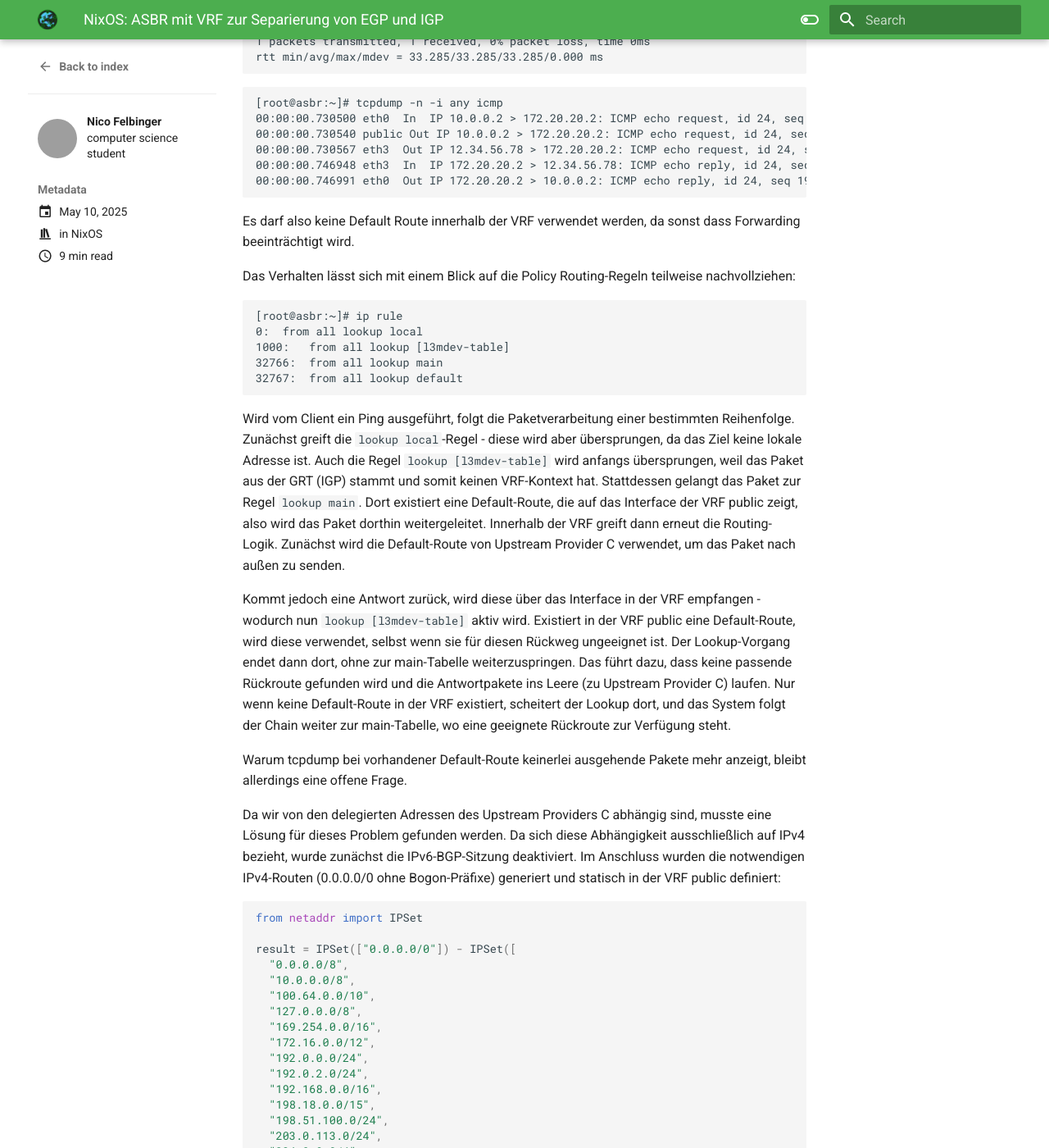
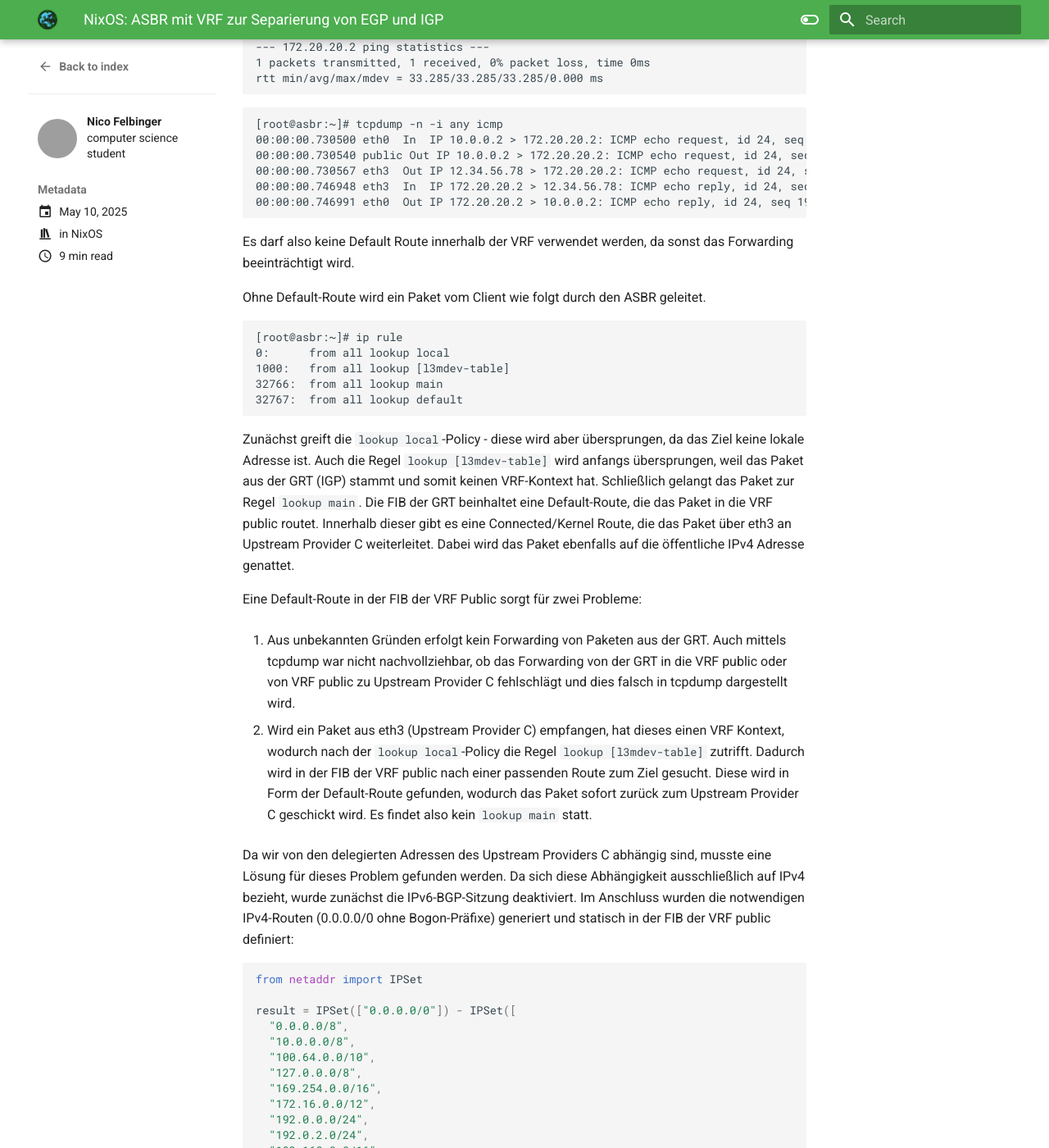
Before and after one commit to felbingereu/website, an MkDocs documentation site: the page built from docs/blog/posts/asbr-igp-egp-separation-using-vrf.md, in a window 1280 px wide and 1400 px high, scrolled down 2295 px. Shown: the whole window at 82% size. Built offline with MkDocs 1.6.1 and Material for MkDocs 9.7.7, drawn with Linux system fonts in a browser that asks for light colours; plug-ins that fetch from the network failed and are left out; some of the changed text lies outside the part shown; grey boxes are pictures that could not be loaded.

Commit message:
blog/posts/asbr-vrf-separation: improve wording

````diff
--- a/docs/blog/posts/asbr-igp-egp-separation-using-vrf.md
+++ b/docs/blog/posts/asbr-igp-egp-separation-using-vrf.md
@@ -145,6 +145,12 @@
 *> 0.0.0.0/0        172.20.20.1                             0 ASN_UPSTREAM_C i
 
 Total number of prefixes 1 (1 filtered)
+```
+
+Die Default-Route wird gefiltert und erscheint daher nicht in den akzeptierten Routen,
+die in die RIB übernommen werden:
+```
+[root@asbr:~]# vtysh -c 'show ip bgp vrf public neighbors 172.20.20.1 routes'
 ```
 </details>
 
@@ -203,41 +209,42 @@
 00:00:00.746991 eth0  Out IP 172.20.20.2 > 10.0.0.2: ICMP echo reply, id 24, seq 19, length 64
 ```
 
-Es darf also keine Default Route innerhalb der VRF verwendet werden, da sonst dass Forwarding beeinträchtigt wird.
+Es darf also keine Default Route innerhalb der VRF verwendet werden, da sonst das Forwarding beeinträchtigt wird.
 
-Das Verhalten lässt sich mit einem Blick auf die Policy Routing-Regeln teilweise nachvollziehen:
+
+Ohne Default-Route wird ein Paket vom Client wie folgt durch den ASBR geleitet.
 
 ```
 [root@asbr:~]# ip rule
-0:	from all lookup local
+0:	    from all lookup local
 1000:	from all lookup [l3mdev-table]
 32766:	from all lookup main
 32767:	from all lookup default
 ```
 
-Wird vom Client ein Ping ausgeführt, folgt die Paketverarbeitung einer bestimmten Reihenfolge.
-Zunächst greift die `lookup local`-Regel - diese wird aber übersprungen, da das Ziel keine lokale
+Zunächst greift die `lookup local`-Policy - diese wird aber übersprungen, da das Ziel keine lokale
 Adresse ist. Auch die Regel `lookup [l3mdev-table]` wird anfangs übersprungen, weil das Paket aus
-der GRT (IGP) stammt und somit keinen VRF-Kontext hat. Stattdessen gelangt das Paket zur Regel
-`lookup main`. Dort existiert eine Default-Route, die auf das Interface der VRF public zeigt, also
-wird das Paket dorthin weitergeleitet. Innerhalb der VRF greift dann erneut die Routing-Logik.
-Zunächst wird die Default-Route von Upstream Provider C verwendet, um das Paket nach außen zu senden.
+der GRT (IGP) stammt und somit keinen VRF-Kontext hat. Schließlich gelangt das Paket zur Regel
+`lookup main`. Die FIB der GRT beinhaltet eine Default-Route, die das Paket in die VRF public
+routet. Innerhalb dieser gibt es eine Connected/Kernel Route, die das Paket über eth3 an Upstream
+Provider C weiterleitet. Dabei wird das Paket ebenfalls auf die öffentliche IPv4 Adresse genattet.
 
-Kommt jedoch eine Antwort zurück, wird diese über das Interface in der VRF empfangen - wodurch nun
-`lookup [l3mdev-table]` aktiv wird. Existiert in der VRF public eine Default-Route, wird diese
-verwendet, selbst wenn sie für diesen Rückweg ungeeignet ist. Der Lookup-Vorgang endet dann dort,
-ohne zur main-Tabelle weiterzuspringen. Das führt dazu, dass keine passende Rückroute gefunden wird
-und die Antwortpakete ins Leere (zu Upstream Provider C) laufen. Nur wenn keine Default-Route in der
-VRF existiert, scheitert der Lookup dort, und das System folgt der Chain weiter zur main-Tabelle, wo
-eine geeignete Rückroute zur Verfügung steht.
+Eine Default-Route in der FIB der VRF Public sorgt für zwei Probleme:
 
-Warum tcpdump bei vorhandener Default-Route keinerlei ausgehende Pakete mehr anzeigt, bleibt allerdings eine offene
-Frage.
+1. Aus unbekannten Gründen erfolgt kein Forwarding von Paketen aus der GRT. Auch mittels tcpdump
+   war nicht nachvollziehbar, ob das Forwarding von der GRT in die VRF public oder von VRF public
+   zu Upstream Provider C fehlschlägt und dies falsch in tcpdump dargestellt wird.
+
+2. Wird ein Paket aus eth3 (Upstream Provider C) empfangen, hat dieses einen VRF Kontext, wodurch
+   nach der `lookup local`-Policy die Regel `lookup [l3mdev-table]` zutrifft. Dadurch wird in der
+   FIB der VRF public nach einer passenden Route zum Ziel gesucht. Diese wird in Form der
+   Default-Route gefunden, wodurch das Paket sofort zurück zum Upstream Provider C geschickt wird.
+   Es findet also kein `lookup main` statt.
 
 Da wir von den delegierten Adressen des Upstream Providers C abhängig sind, musste eine Lösung
 für dieses Problem gefunden werden. Da sich diese Abhängigkeit ausschließlich auf IPv4 bezieht,
 wurde zunächst die IPv6-BGP-Sitzung deaktiviert. Im Anschluss wurden die notwendigen IPv4-Routen
-(0.0.0.0/0 ohne Bogon-Präfixe) generiert und statisch in der VRF public definiert:
+(0.0.0.0/0 ohne Bogon-Präfixe) generiert und statisch in der FIB der VRF public definiert:
 
 ```python
 from netaddr import IPSet
````
Also changed, not shown: other parts of docs/blog/posts/asbr-igp-egp-separation-using-vrf.md (+8 -8 lines).
